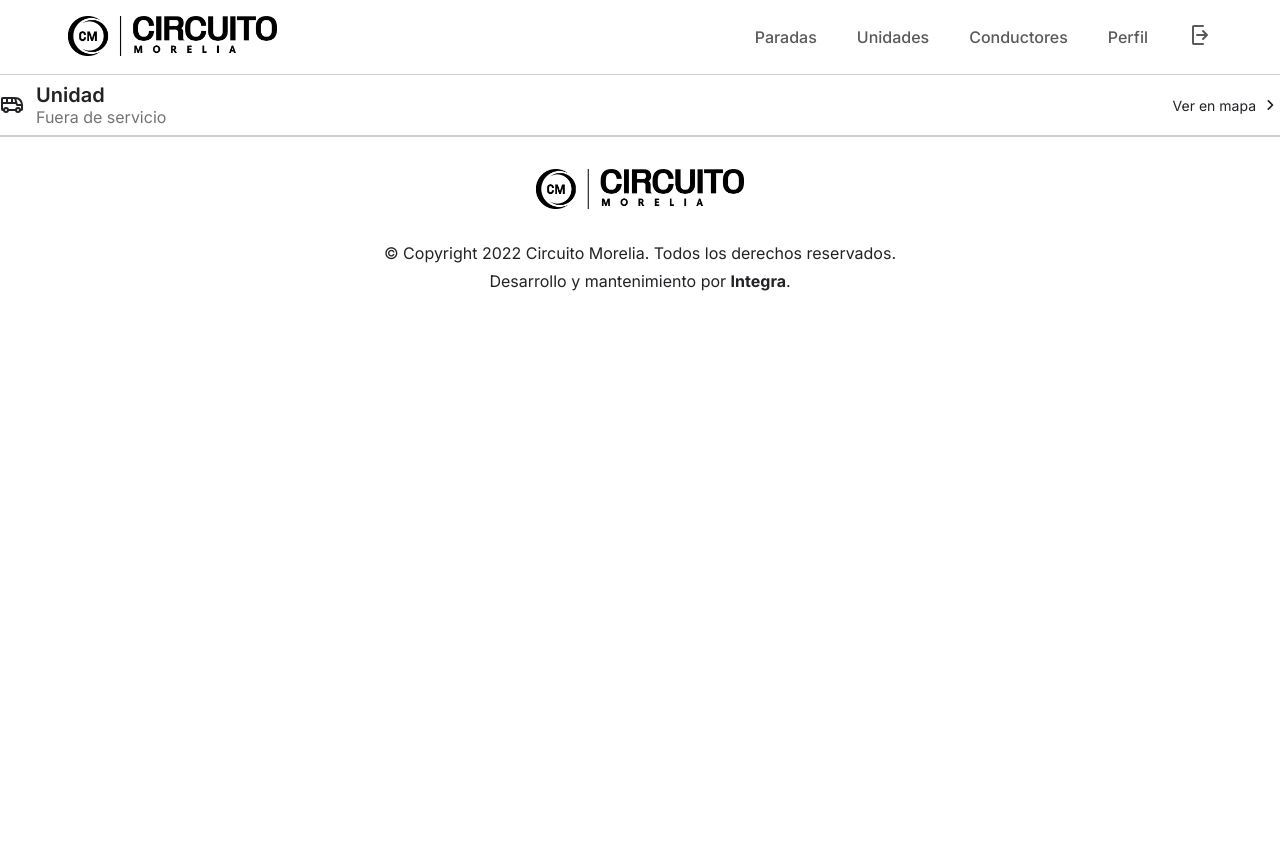
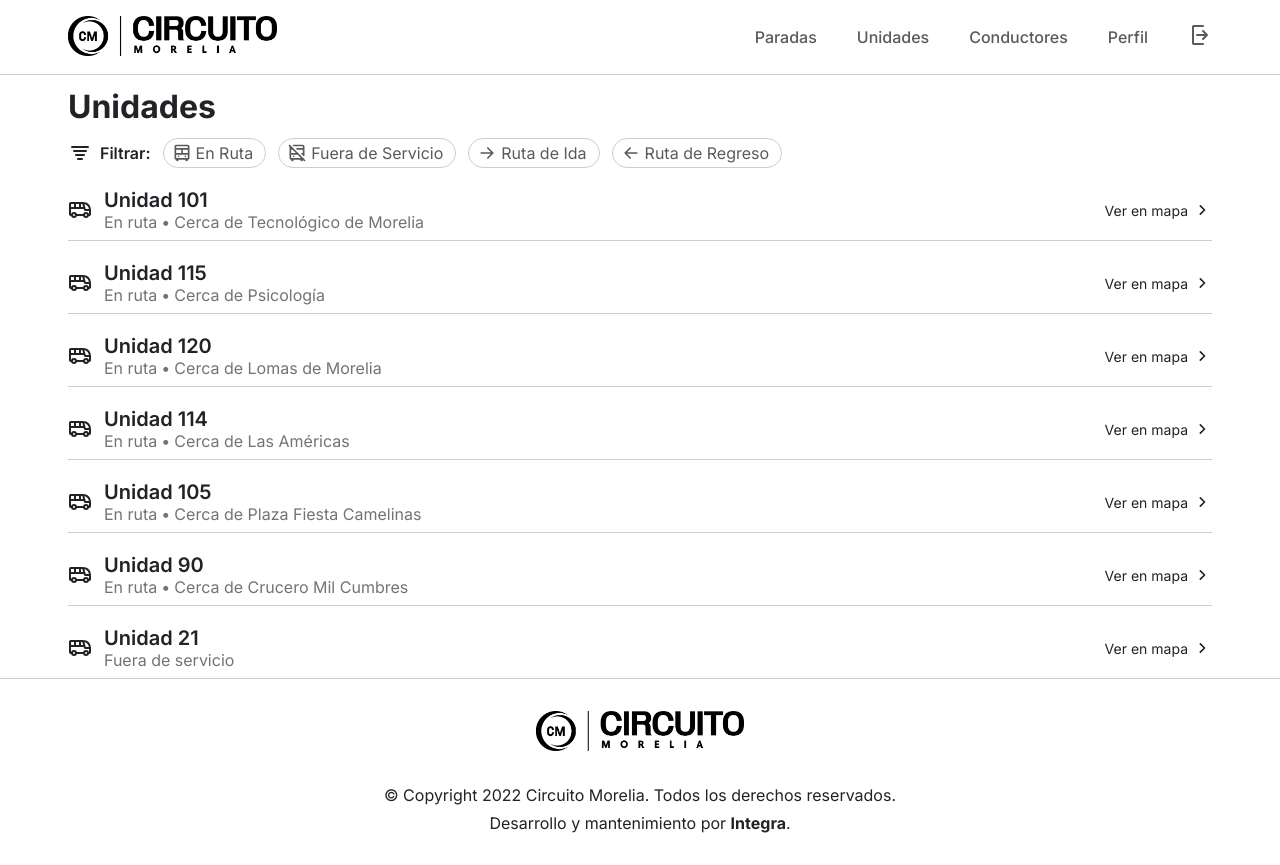
Before and after one commit to esparev/circuito-morelia-web, a React app in the folder frontend/: page /unidades in a window 1280 px wide. Before the commit the page ends 800 px from the top, so only its background shows below. Built offline with nearby package versions, Linux system fonts and the light colour scheme.

Commit message:
feat: ✨ implementar contenedores de las entidades

```diff
--- a/frontend/src/containers/Drivers.jsx
+++ b/frontend/src/containers/Drivers.jsx
@@ -1,5 +1,86 @@
 import React from 'react';
+import PageHeader from '@components/PageHeader';
+import DriverItem from '@components/DriverItem';
 
-const Drivers = () => {};
+const Drivers = () => {
+  const drivers = [
+    {
+      name: 'Jacinto Hernández',
+      unitNumber: 101,
+      location: 'Tecnológico de Morelia',
+      onRoute: true,
+      distanceInTime: 5,
+      distanceInKm: 5,
+    },
+    {
+      name: 'Jacinto Hernández',
+      unitNumber: 115,
+      location: 'Psicología',
+      onRoute: true,
+      distanceInTime: 12,
+      distanceInKm: 5,
+    },
+    {
+      name: 'Jacinto Hernández',
+      unitNumber: 120,
+      location: 'Lomas de Morelia',
+      onRoute: true,
+      distanceInTime: 60,
+      distanceInKm: 5,
+    },
+    {
+      name: 'Jacinto Hernández',
+      unitNumber: 114,
+      location: 'Las Américas',
+      onRoute: true,
+      distanceInTime: 30,
+      distanceInKm: 5,
+    },
+    {
+      name: 'Jacinto Hernández',
+      unitNumber: 105,
+      location: 'Plaza Fiesta Camelinas',
+      onRoute: true,
+      distanceInTime: 73,
+      distanceInKm: 5,
+    },
+    {
+      name: 'Jacinto Hernández',
+      unitNumber: 90,
+      location: 'Crucero Mil Cumbres',
+      onRoute: true,
+      distanceInTime: 47,
+      distanceInKm: 5,
+    },
+    {
+      name: 'Jacinto Hernández',
+      unitNumber: 21,
+      location: 'Policía y Tránsito',
+      onRoute: false,
+      distanceInTime: 47,
+      distanceInKm: 5,
+    },
+  ];
+
+  return (
+    <>
+      <PageHeader title='Conductores' />
+
+      <main className='hero'>
+        <div className='entities__list'>
+          {drivers.map((driver) => (
+            <DriverItem
+              key={driver.unitNumber}
+              name={driver.name}
+              unitNumber={driver.unitNumber}
+              onRoute={driver.onRoute}
+              location={driver.location}
+            />
+          ))}
+        </div>
+      </main>
+    </>
+  );
+};
 
 export default Drivers;
--- a/frontend/src/containers/Stops.jsx
+++ b/frontend/src/containers/Stops.jsx
@@ -1,5 +1,59 @@
 import React from 'react';
+import PageHeader from '@components/PageHeader';
+import StopItem from '@components/StopItem';
 
-const Stops = () => {};
+const Stops = () => {
+  const stops = [
+    {
+      location: 'Tecnológico de Morelia',
+      distanceInTime: 5,
+      distanceInKm: 5,
+    },
+    {
+      location: 'Psicología',
+      distanceInTime: 12,
+      distanceInKm: 5,
+    },
+    {
+      location: 'Lomas de Morelia',
+      distanceInTime: 60,
+      distanceInKm: 5,
+    },
+    {
+      location: 'Las Américas',
+      distanceInTime: 30,
+      distanceInKm: 5,
+    },
+    {
+      location: 'Plaza Fiesta Camelinas',
+      distanceInTime: 73,
+      distanceInKm: 5,
+    },
+    {
+      location: 'Crucero Mil Cumbres',
+      distanceInTime: 47,
+      distanceInKm: 5,
+    },
+  ];
+
+  return (
+    <>
+      <PageHeader title='Paradas' />
+
+      <main className='hero'>
+        <div className='entities__list'>
+          {stops.map((stop) => (
+            <StopItem
+              key={stop.location}
+              location={stop.location}
+              distanceInTime={stop.distanceInTime}
+              distanceInKm={stop.distanceInKm}
+            />
+          ))}
+        </div>
+      </main>
+    </>
+  );
+};
 
 export default Stops;
--- a/frontend/src/containers/Units.jsx
+++ b/frontend/src/containers/Units.jsx
@@ -1,15 +1,77 @@
 import React from 'react';
+import PageHeader from '@components/PageHeader';
 import UnitItem from '@components/UnitItem';
 import '@styles/Entities.css';
 
 const Units = () => {
+  const units = [
+    {
+      number: 101,
+      location: 'Tecnológico de Morelia',
+      onRoute: true,
+      distanceInTime: 5,
+      distanceInKm: 5,
+    },
+    {
+      number: 115,
+      location: 'Psicología',
+      onRoute: true,
+      distanceInTime: 12,
+      distanceInKm: 5,
+    },
+    {
+      number: 120,
+      location: 'Lomas de Morelia',
+      onRoute: true,
+      distanceInTime: 60,
+      distanceInKm: 5,
+    },
+    {
+      number: 114,
+      location: 'Las Américas',
+      onRoute: true,
+      distanceInTime: 30,
+      distanceInKm: 5,
+    },
+    {
+      number: 105,
+      location: 'Plaza Fiesta Camelinas',
+      onRoute: true,
+      distanceInTime: 73,
+      distanceInKm: 5,
+    },
+    {
+      number: 90,
+      location: 'Crucero Mil Cumbres',
+      onRoute: true,
+      distanceInTime: 47,
+      distanceInKm: 5,
+    },
+    {
+      number: 21,
+      location: 'Policía y Tránsito',
+      onRoute: false,
+      distanceInTime: 47,
+      distanceInKm: 5,
+    },
+  ];
+
   return (
     <>
-      <UnitItem
-        unitNumber='115'
-        onRoute={false}
-        location='Técnologico de Morelia'
-      />
+      <PageHeader title='Unidades' />
+
+      <main className='hero'>
+        <div className='entities__list'>
+          {units.map((unit) => (
+            <UnitItem
+              key={unit.number}
+              number={unit.number}
+              onRoute={unit.onRoute}
+              location={unit.location}
+            />
+          ))}
+        </div>
+      </main>
     </>
   );
 };
```
